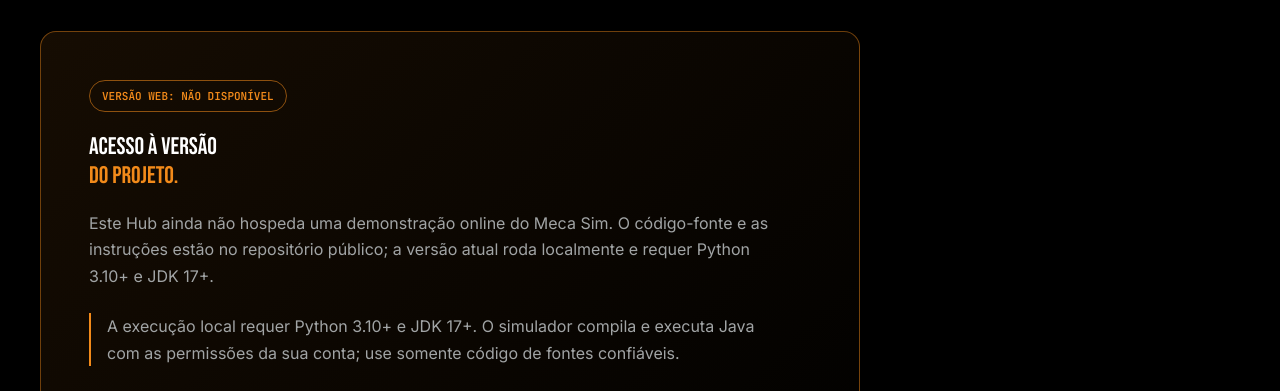
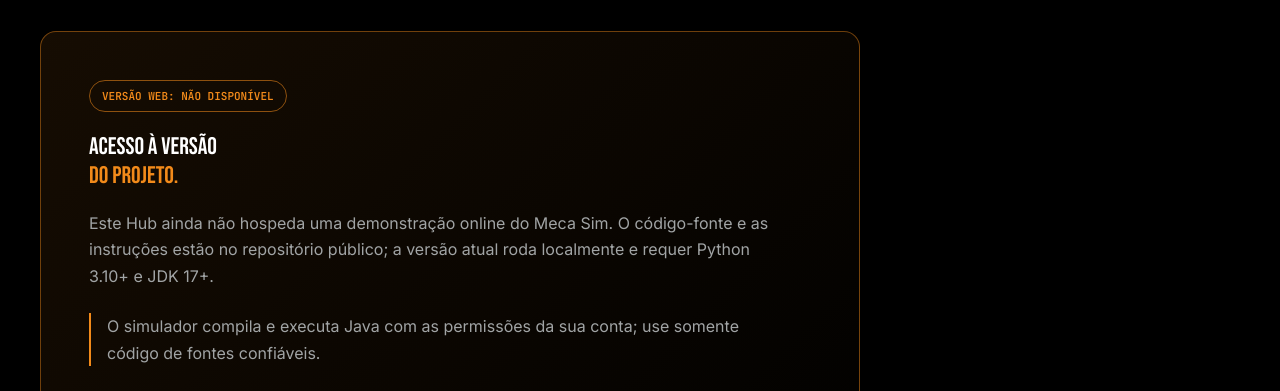
Before and after one commit to pabloinaciosilvestreinacio-collab/mecatiger-hub, a plain HTML site: page mecasim.html in a window 1280 px wide. Shown: the part 360-751 px from the top of the page. Drawn offline with Linux system fonts and the light colour scheme.

Commit message:
fix: remove duplicated Meca Sim requirements

```diff
--- a/mecasim.html
+++ b/mecasim.html
@@ -40,7 +40,7 @@
           <span class="sim-status">Versão web: não disponível</span>
           <h2 class="display" id="sim-status-title">ACESSO À VERSÃO<br /><span class="accent">DO PROJETO.</span></h2>
           <p>Este Hub ainda não hospeda uma demonstração online do Meca Sim. O código-fonte e as instruções estão no <a href="https://github.com/pabloinaciosilvestreinacio-collab/meca-sim">repositório público</a>; a versão atual roda localmente e requer Python 3.10+ e JDK 17+.</p>
-          <p class="sim-note">A execução local requer Python 3.10+ e JDK 17+. O simulador compila e executa Java com as permissões da sua conta; use somente código de fontes confiáveis.</p>
+          <p class="sim-note">O simulador compila e executa Java com as permissões da sua conta; use somente código de fontes confiáveis.</p>
           <div class="sim-actions">
             <a class="button" href="https://github.com/pabloinaciosilvestreinacio-collab/meca-sim/blob/main/README.md">Abrir instruções no GitHub ↗</a>
             <a class="button outline" href="index.html#simulador">Voltar à seção do simulador</a>
```
